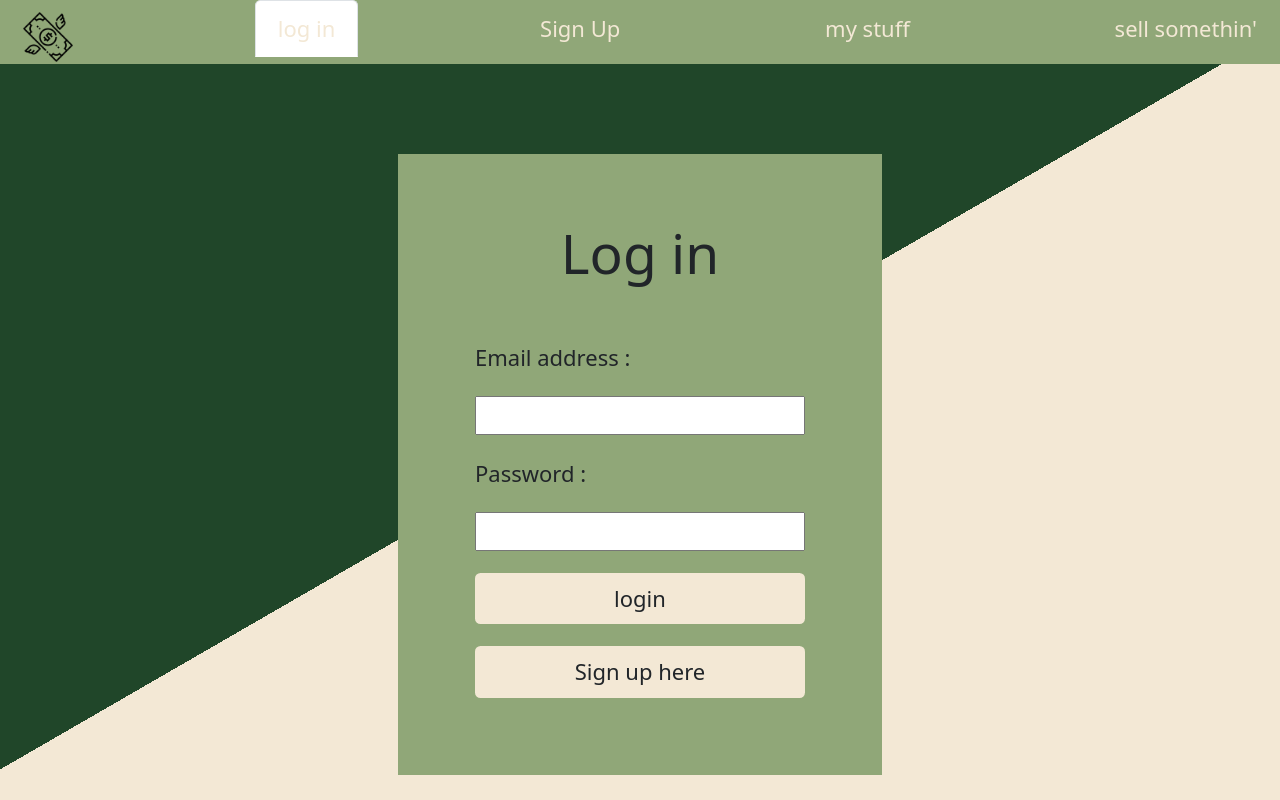
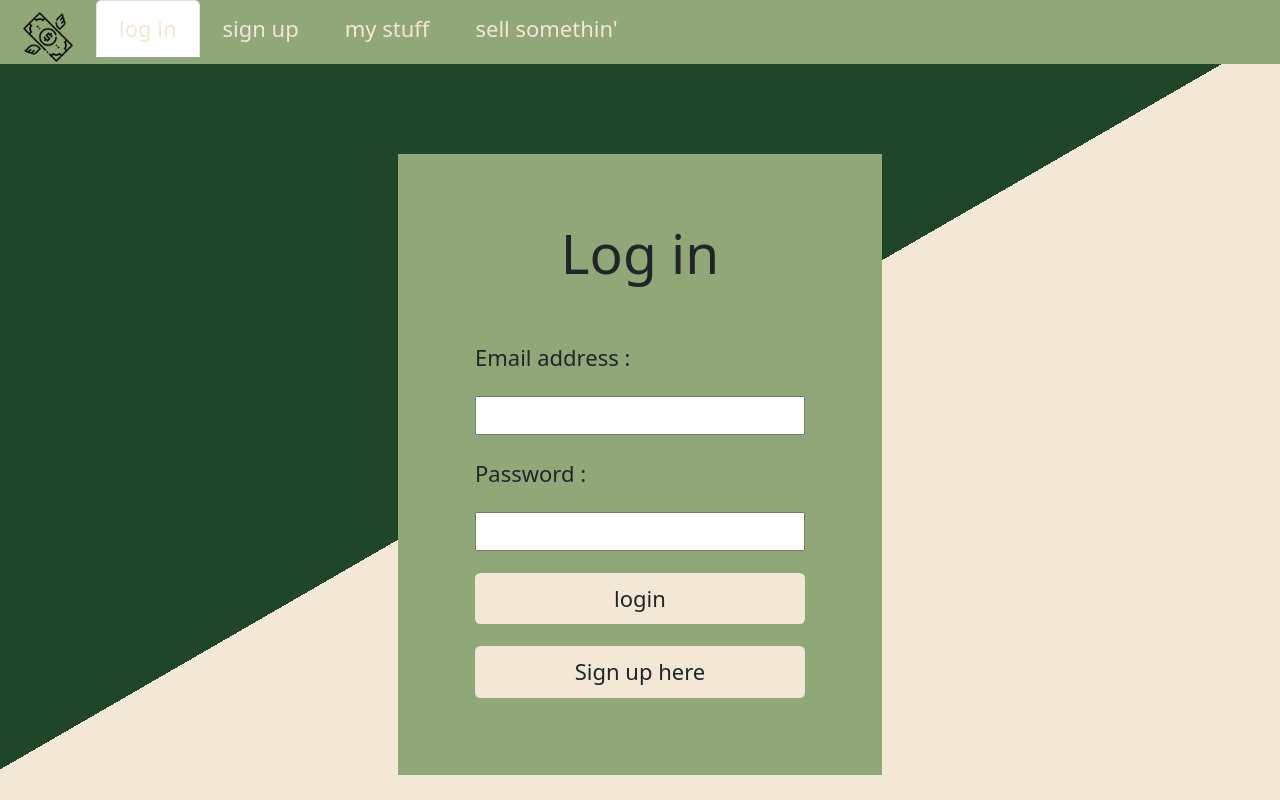
Before and after one commit to mhowitz/business-adultmen, a React (Create React App) app in the folder client/: page / in a window 1280 px wide. Shown: the top 800 px of the page. Built offline with nearby package versions, Linux system fonts and the light colour scheme.

Commit message:
nav bar fiddling

```diff
--- a/client/src/components/Modal.js
+++ b/client/src/components/Modal.js
@@ -8,7 +8,7 @@ function Modal({ onClose, currentPhoto }) {
         {/* <h3 className="modalTitle">{name}</h3> */}
         <img src={currentPhoto} alt="current category" />
         <button className="modalButton" type="button" onClick={onClose}>
-          Close this modal
+          Close
         </button>
       </div>
     </div>
--- a/client/src/components/NavBar.js
+++ b/client/src/components/NavBar.js
@@ -5,7 +5,7 @@ import Auth from "../utils/auth";
 const Navbar = ({ currentPage, handlePageChange }) => {
   return (
     // <div className= "d-flex justify-content-between">
-    <ul className="nav nav-tabs height-20 d-flex justify-content-between">
+    <ul className="nav nav-tabs height-20 d-flex m-auto">
       <li className="nav-item text-white">
         <a
           href="#home"
@@ -19,8 +19,11 @@ const Navbar = ({ currentPage, handlePageChange }) => {
           </span>
         </a>
       </li>
+
+
       {/* {!Auth.loggedIn ? (
         <> */}
+
           <li className="nav-item">
             <a
               href="#login"
@@ -42,7 +45,7 @@ const Navbar = ({ currentPage, handlePageChange }) => {
                 currentPage === "SignUp" ? "nav-link active" : "nav-link"
               }
             >
-              Sign Up
+              sign up
             </a>
           </li>
         {/* </>
@@ -68,8 +71,17 @@ const Navbar = ({ currentPage, handlePageChange }) => {
         </a>
       </li>
     </ul>
-    // </div>
   );
 };
 
+{/* <Navbar>
+ <Navbar.Brand href="/">MyBrand</Navbar.Brand>
+<Navbar.Toggle />
+<Navbar.Collapse>
+//         <Nav className="justify-content-end" style={{ width: "100%" }}>
+//             ...
+//         </Nav>
+//     </Navbar.Collapse>
+// </Navbar>  */}
+
 export default Navbar;
```
